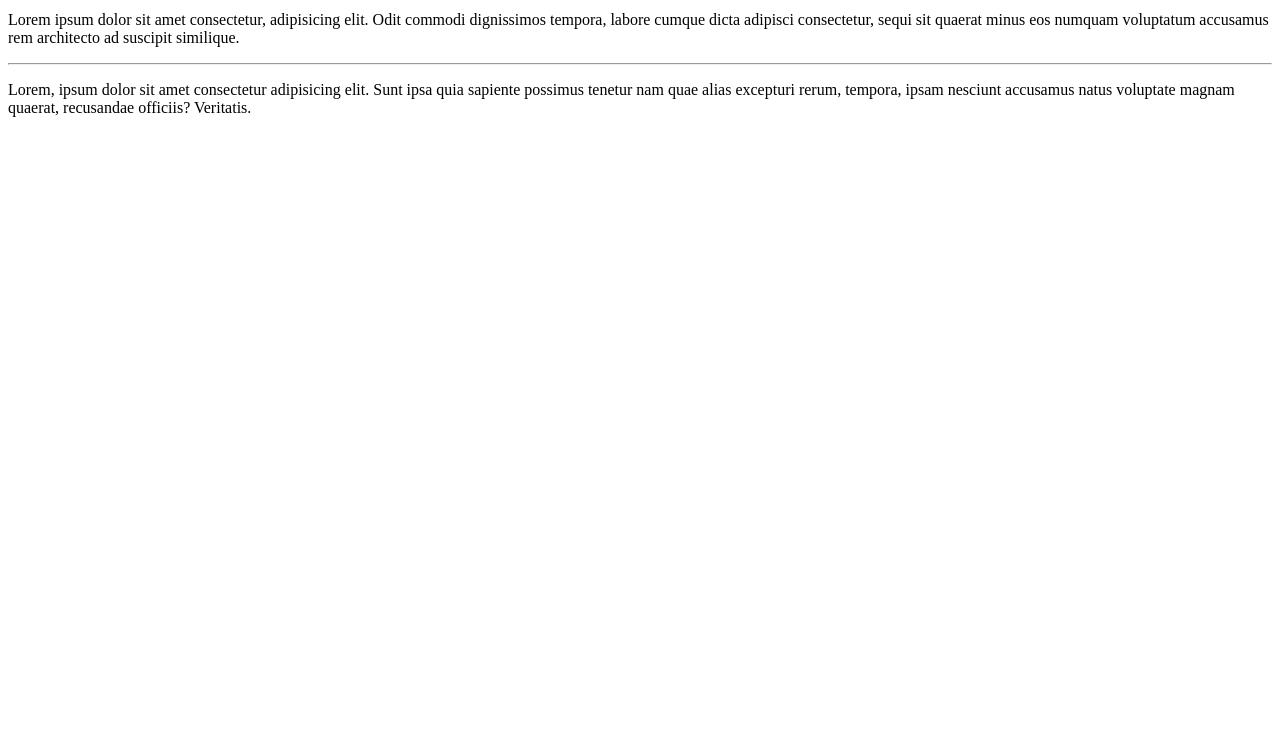
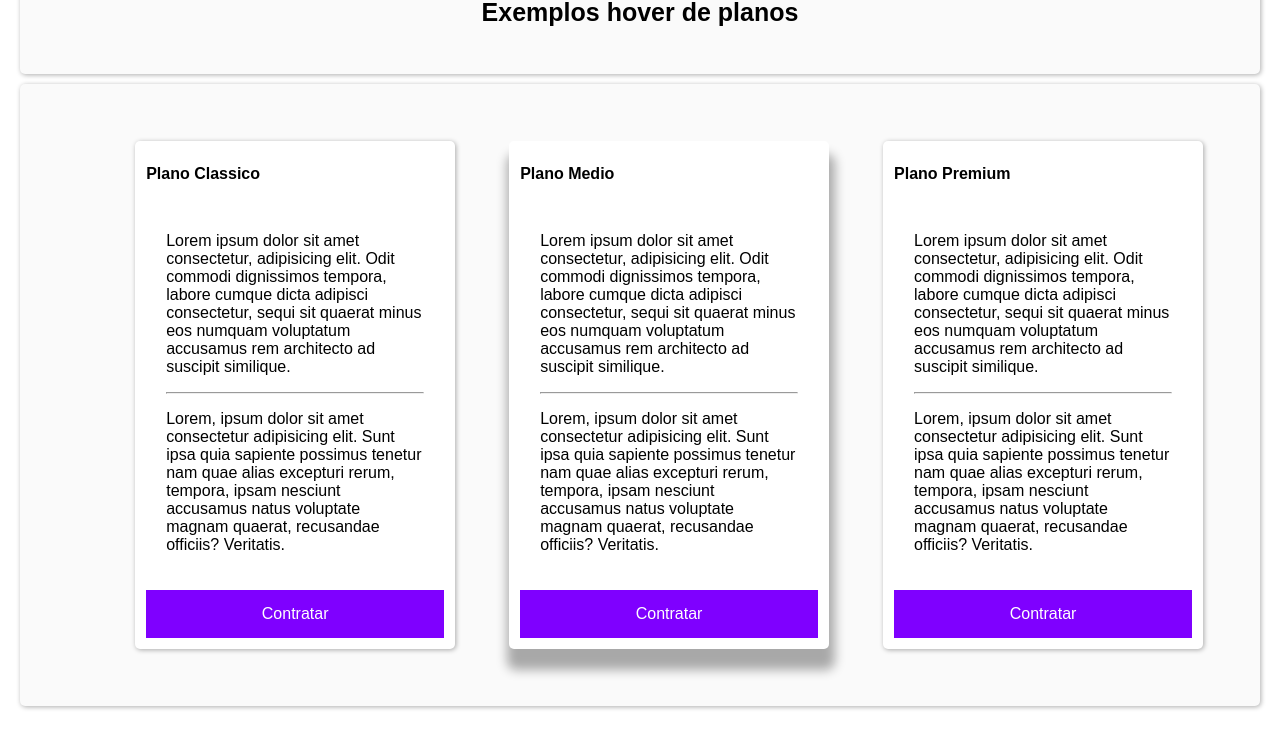
Before and after one commit to gabrielcarvalh0/olamundo, a plain HTML site: page site-exe/index.html in a window 1280 px wide. Shown: the part 69-800 px from the top of the page. Drawn offline with Linux system fonts and the light colour scheme.

Commit message:
update css planos

```diff
--- /dev/null
+++ b/site-exe/css/style.css
@@ -0,0 +1,65 @@
+* {
+    font-size: 16px;
+    font-family: Arial, Helvetica, sans-serif;
+}
+
+body {
+    background-color: #ffffff;
+    padding: 10px;
+    margin: auto;
+}
+
+main {
+    background-color: rgb(250, 250, 250);
+    padding: 30px;
+    border-radius: 5px;
+    box-shadow: 1px 1px 5px #00000053;
+    margin: 10px;
+}
+
+main h1.title {
+    font-size: 25px;
+    text-align: center;
+}
+
+main#planos {
+    display: flex;
+    padding-left: 7%;
+}
+
+article.box {
+    background-color: rgb(255, 255, 255);
+    color: rgb(0, 0, 0);
+    width: 308px;
+    margin: 27px;
+    border-radius: 5px;
+    box-shadow: 1px 1px 5px #00000053;
+    transition: 0.2s;
+    padding: 11px;
+}
+
+.content {
+    padding: 20px;
+}
+
+article.box footer {
+    background-color: #7f00ff;
+    color: #fff;
+    font-size: 5px;
+    padding: 15px;
+    text-align: center;
+}
+
+article.box footer>a {
+    color: #fff;
+    text-decoration: none;
+}
+
+article.box:hover {
+    box-shadow: 2px 17px 11px 4px #00000053;
+    transition: 0.3s;
+}
+
+.active {
+    box-shadow: 2px 17px 11px 4px #00000053!important;
+}
--- a/site-exe/index.html
+++ b/site-exe/index.html
@@ -5,13 +5,70 @@
     <meta charset="UTF-8">
     <meta name="viewport" content="width=device-width, initial-scale=1.0">
     <title>Meu primeiro site em repositorio</title>
+    <link rel="stylesheet" href="css/style.css">
 </head>
 
 <body>
-    <h1> Olá mundo </h1>
-    <p>Lorem ipsum dolor sit amet consectetur, adipisicing elit. Odit commodi dignissimos tempora, labore cumque dicta adipisci consectetur, sequi sit quaerat minus eos numquam voluptatum accusamus rem architecto ad suscipit similique.</p>
-    <hr>
-    <p>Lorem, ipsum dolor sit amet consectetur adipisicing elit. Sunt ipsa quia sapiente possimus tenetur nam quae alias excepturi rerum, tempora, ipsam nesciunt accusamus natus voluptate magnam quaerat, recusandae officiis? Veritatis.</p>
+
+    <main>
+        <h1 class="title">Exemplos hover de planos</h1>
+    </main>
+    <main id="planos">
+
+
+        <article class="box">
+            <header>
+                <h2> Plano Classico</h2>
+            </header>
+            <div class="content">
+
+                <p>Lorem ipsum dolor sit amet consectetur, adipisicing elit. Odit commodi dignissimos tempora, labore cumque dicta adipisci consectetur, sequi sit quaerat minus eos numquam voluptatum accusamus rem architecto ad suscipit similique.</p>
+                <hr>
+                <p>Lorem, ipsum dolor sit amet consectetur adipisicing elit. Sunt ipsa quia sapiente possimus tenetur nam quae alias excepturi rerum, tempora, ipsam nesciunt accusamus natus voluptate magnam quaerat, recusandae officiis? Veritatis.</p>
+            </div>
+
+            <footer>
+                <a href="#">Contratar</a>
+
+            </footer>
+        </article>
+        <article class="box active">
+            <header>
+                <h2> Plano Medio</h2>
+            </header>
+            <div class="content">
+
+                <p>Lorem ipsum dolor sit amet consectetur, adipisicing elit. Odit commodi dignissimos tempora, labore cumque dicta adipisci consectetur, sequi sit quaerat minus eos numquam voluptatum accusamus rem architecto ad suscipit similique.</p>
+                <hr>
+                <p>Lorem, ipsum dolor sit amet consectetur adipisicing elit. Sunt ipsa quia sapiente possimus tenetur nam quae alias excepturi rerum, tempora, ipsam nesciunt accusamus natus voluptate magnam quaerat, recusandae officiis? Veritatis.</p>
+            </div>
+
+            <footer>
+                <a href="#">Contratar</a>
+
+            </footer>
+
+        </article>
+        <article class="box">
+            <header>
+                <h2> Plano Premium</h2>
+            </header>
+            <div class="content">
+
+                <p>Lorem ipsum dolor sit amet consectetur, adipisicing elit. Odit commodi dignissimos tempora, labore cumque dicta adipisci consectetur, sequi sit quaerat minus eos numquam voluptatum accusamus rem architecto ad suscipit similique.</p>
+                <hr>
+                <p>Lorem, ipsum dolor sit amet consectetur adipisicing elit. Sunt ipsa quia sapiente possimus tenetur nam quae alias excepturi rerum, tempora, ipsam nesciunt accusamus natus voluptate magnam quaerat, recusandae officiis? Veritatis.</p>
+            </div>
+
+            <footer>
+                <a href="#">Contratar</a>
+
+            </footer>
+        </article>
+    </main>
+
+
+
 </body>
 
 </html>
```
